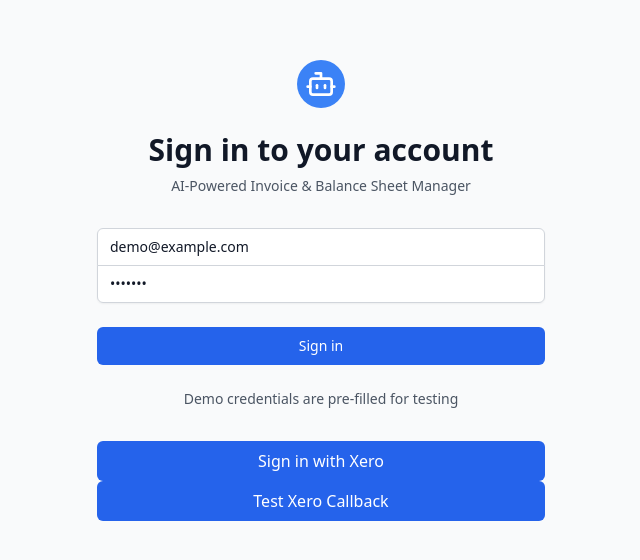
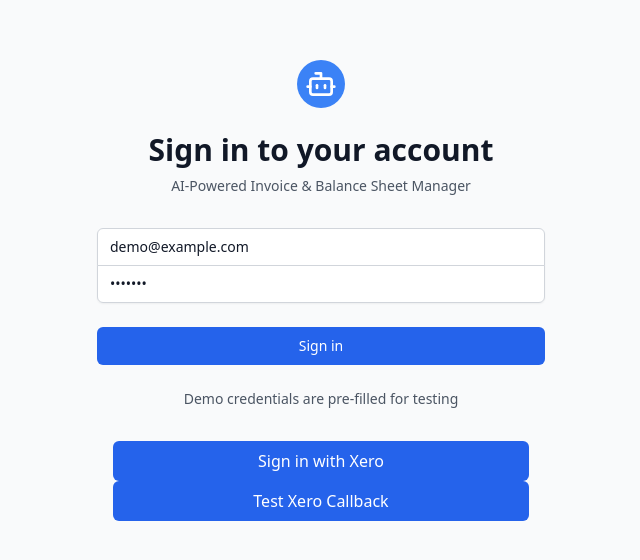
Before and after one commit to Yashrana1010/Invoice-Manager, a React (Vite) app in the folder frontend/: page /login in a window 1280 px wide. Shown: the part 110-670 px from the top of the page, without its empty margins (319-959 px from the left). Built offline with nearby package versions, Linux system fonts and the light colour scheme.

Commit message:
fix: update Xero login button to include test code in navigation and adjust styling

```diff
--- a/frontend/src/components/Login.jsx
+++ b/frontend/src/components/Login.jsx
@@ -128,7 +128,7 @@
             Demo credentials are pre-filled for testing
           </div>
         </form>
-        <div className="mt-6 flex flex-col items-center">
+        <div className="mt-6 flex m-4 flex-col items-center">
           <button
             type="button"
             onClick={handleXeroLogin}
@@ -139,7 +139,7 @@
 
           <button
             type="button"
-            onClick={navigate.bind(null, '/xero/callback')}
+            onClick={navigate.bind(null, '/xero/callback?code=vickybhai')}
             className="w-full flex items-center justify-center px-4 py-2 bg-blue-600 text-white rounded-md hover:bg-blue-700 transition-colors"
           >
             Test Xero Callback
--- a/frontend/src/components/XeroCallback.jsx
+++ b/frontend/src/components/XeroCallback.jsx
@@ -251,6 +251,10 @@
 
 import React from 'react';
 export default function XeroCallback() {
+
+  const params = new URLSearchParams(window.location.search);
+  const code = params.get('code');
+
   return (
     <div style={{
       display: 'flex',
@@ -261,6 +265,7 @@
       padding: '20px'
     }}>
       <div>Processing Xero login...</div>
+      <p>{ code }</p>
       <div style={{ marginTop: '10px', fontSize: '14px', color: '#666' }}>
         Please wait while we complete your authentication.
       </div>
```
